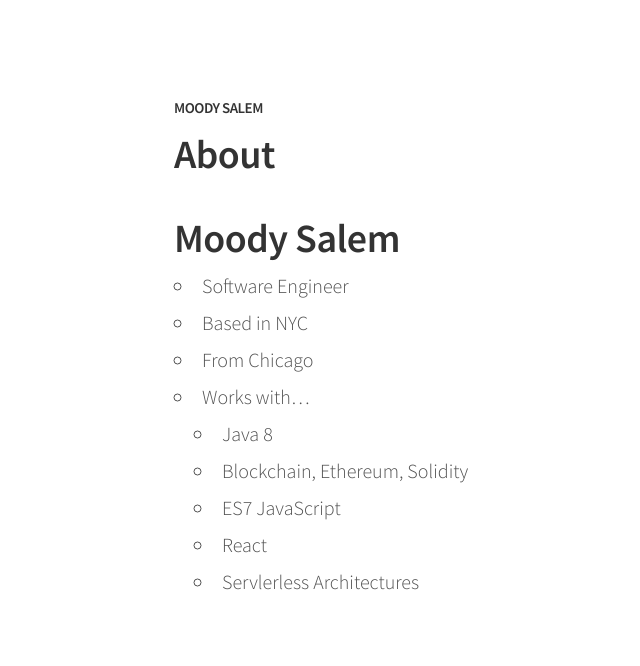
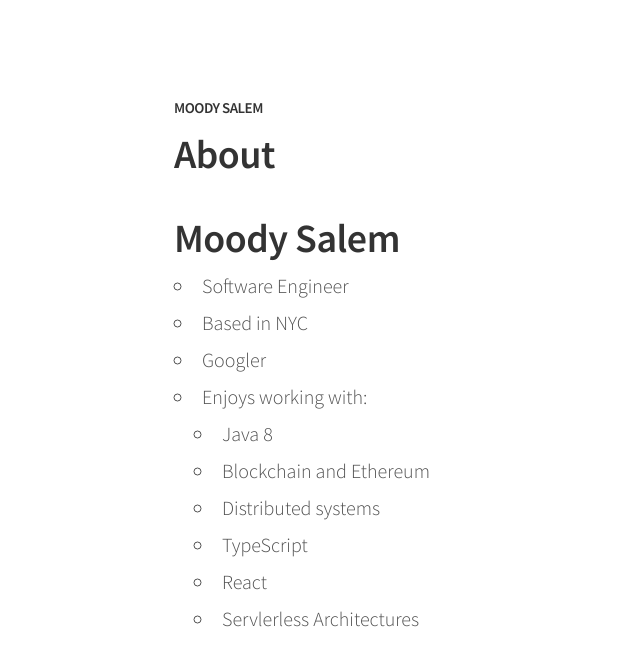
Before and after one commit to moodysalem/moodysalem.github.io, a Jekyll site: the page built from about.md, in a window 1280 px wide. Shown: the top 666 px of the page, without its empty margins (106-746 px from the left). Built offline with Jekyll 4.4.1, drawn with Linux system fonts in a browser that asks for light colours; nearby versions of some CDN libraries; comment, search, counter and statistics services are not loaded.

Commit message:
Update about.md

```diff
--- a/about.md
+++ b/about.md
@@ -7,10 +7,11 @@ permalink: /about/
 # Moody Salem
  - Software Engineer
  - Based in NYC
- - From Chicago
- - Works with...
+ - Googler
+ - Enjoys working with:
    - Java 8
-   - Blockchain, Ethereum, Solidity
-   - ES7 JavaScript
+   - Blockchain and Ethereum
+   - Distributed systems
+   - TypeScript
    - React
    - Servlerless Architectures
```
